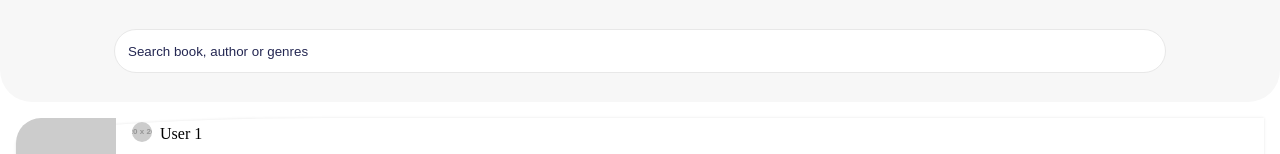
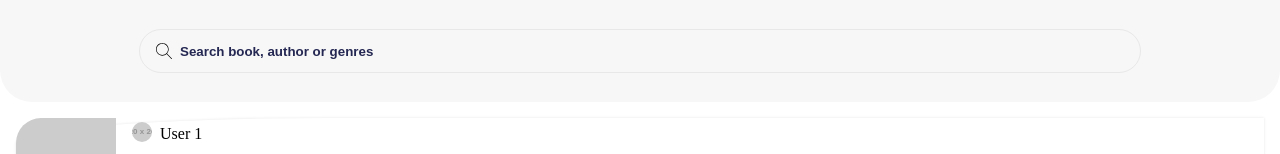
Before and after one commit to artem-pas/match-book, an Angular app: page /feed in a window 1280 px wide. Shown: the top 154 px of the page. Built offline with nearby package versions, Linux system fonts and the light colour scheme.

Commit message:
feat: add loupe icon to search input

```diff
--- a/src/app/components/search/search.component.scss
+++ b/src/app/components/search/search.component.scss
@@ -9,13 +9,15 @@
 
     input {
         margin: 1em 0;
-        padding: 1em;
-        width: 80%;
+        padding: 1em 0 1em 3em;
+        width: 75%;
         border-radius: 2em;
         border: 1px solid #e8e8e8;
+        background: no-repeat 1.2em/1.2em url('../../../assets/images/loupe.svg');
     }
 
     ::-webkit-input-placeholder {
         color: $main-dark-blue-color;
+        font-weight: bold;
     }
 }
```
Also changed, not shown: src/assets/images/loupe.svg (added).
